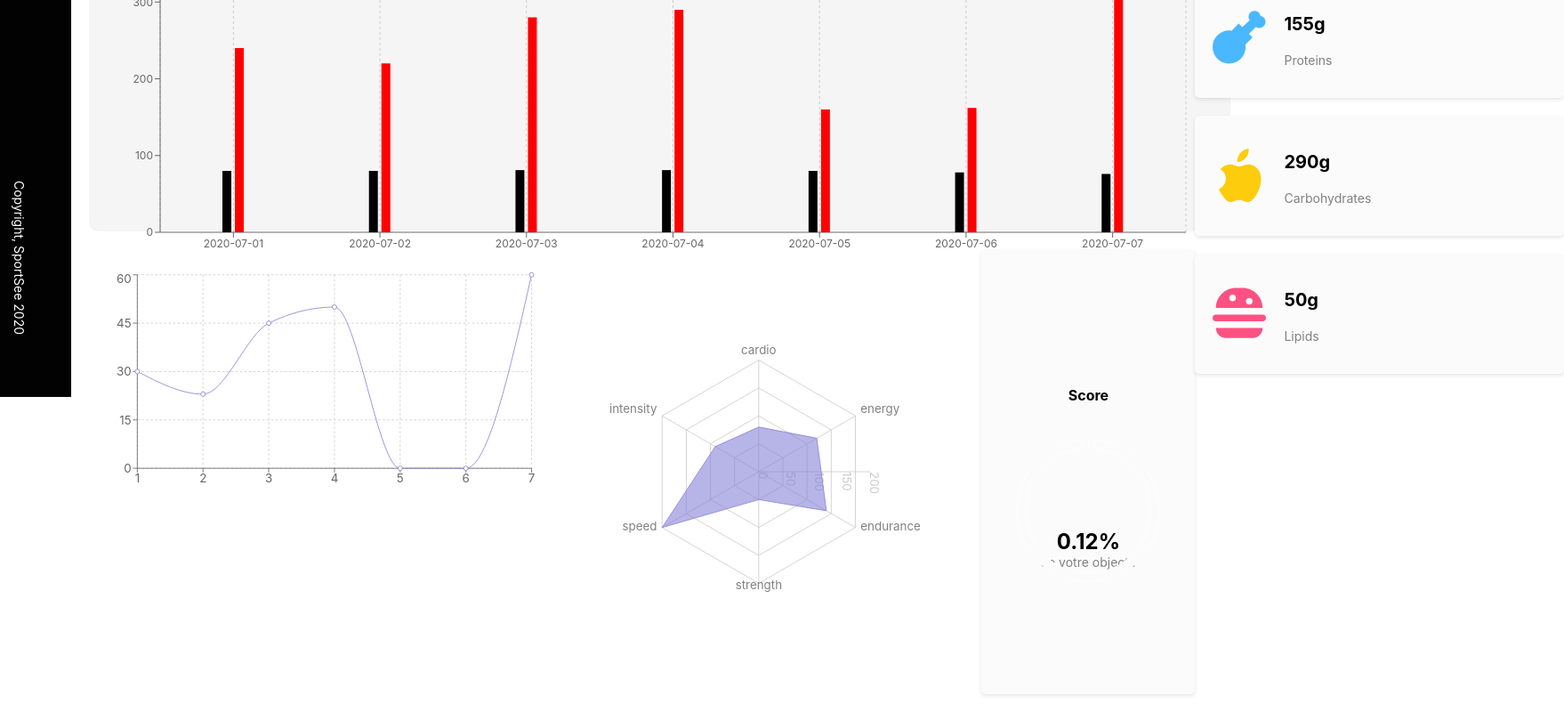
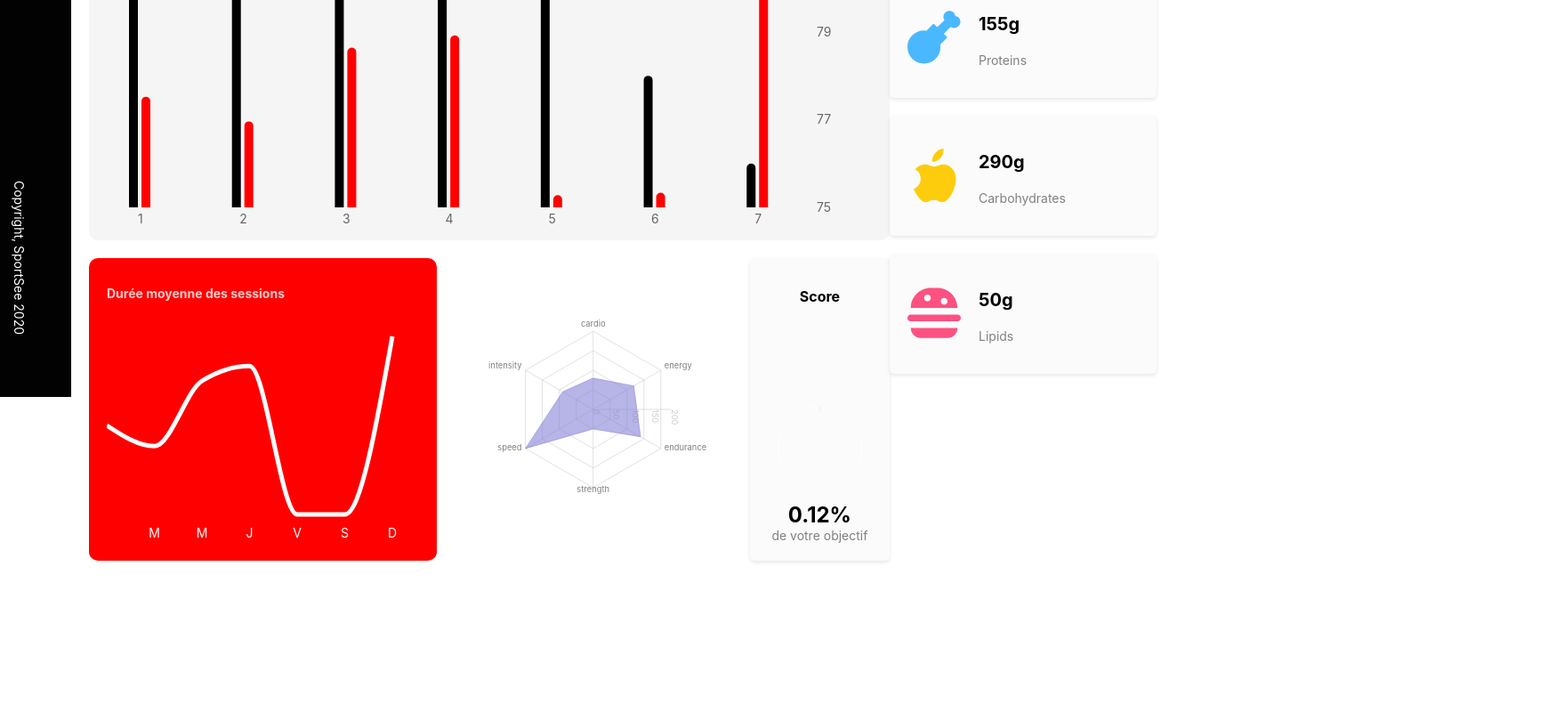
Before and after one commit to marco3866/projet12good, a React (Create React App) app: page /profile/12 in a window 1280 px wide. Shown: the part 394-1194 px from the top of the page at 89% size, 1758 px wide, since content can reach past the window. After the commit the page ends 1056 px from the top, so only its background shows below. Built offline with nearby package versions, Linux system fonts and the light colour scheme.

Commit message:
pas trop mal

```diff
--- a/src/components/ActivityChart/ActivityChart.css
+++ b/src/components/ActivityChart/ActivityChart.css
@@ -1,16 +1,24 @@
+/* ActivityChart.css */
 .ActivityChart {
   width: 100%;
   height: 400px;
   background-color: #f5f5f5;
   border-radius: 10px;
-  padding: 20px;
+  padding-bottom: 50px;
+}
 
 .chart-header {
   display: flex;
   justify-content: space-between;
   align-items: center;
+}
 
-    h2 {
+.chart-container {
+  width: 100%;
+  height: calc(100% - 60px); /* Ajustez en fonction de la hauteur du header */
+}
+
+.chart-header h2 {
   font-size: 18px;
   margin-bottom: 20px;
 }
@@ -18,11 +26,13 @@
 .legend {
   display: flex;
   gap: 20px;
+}
 
 .legend-item {
   display: flex;
   align-items: center;
   margin-right: 50px;
+}
 
 .legend-color {
   display: inline-block;
@@ -39,9 +49,6 @@
 .red {
   background-color: #ff0000;
 }
-      }
-    }
-  }
 
 .recharts-wrapper {
   width: 100% !important;
@@ -57,10 +64,11 @@
 }
 
 .recharts-tooltip {
-    background-color: white;
-    border: 1px solid #ddd;
+  background-color: red;
+  color: white;
   padding: 10px;
   border-radius: 5px;
+  font-size: 14px;
 }
 
 .recharts-cartesian-axis-tick {
@@ -76,4 +84,3 @@
   top: 0;
   right: 0;
 }
-}
--- a/src/components/ActivityChart/ActivityChart.js
+++ b/src/components/ActivityChart/ActivityChart.js
@@ -1,10 +1,25 @@
+// src/components/ActivityChart/ActivityChart.js
 import React from 'react';
 import {
   BarChart, Bar, XAxis, YAxis, CartesianGrid, Tooltip, ResponsiveContainer
 } from 'recharts';
+import CustomTooltip from './CustomTooltip'; // Update the import path if necessary
 import './ActivityChart.css';
 
-const ActivityChart = ({ data }) => (
+const ActivityChart = ({ data }) => {
+  // Transformer les données pour utiliser des numéros de jour
+  const transformedData = data.map((item, index) => ({
+    ...item,
+    day: index + 1 // Numérotation des jours à partir de 1
+  }));
+
+  // Calculez les valeurs minimales et maximales pour les axes
+  const minCal = Math.min(...transformedData.map(item => item.calories)) - 10;
+  const maxCal = Math.max(...transformedData.map(item => item.calories)) + 10;
+  const minKg = Math.min(...transformedData.map(item => item.kilogram)) - 1;
+  const maxKg = Math.max(...transformedData.map(item => item.kilogram)) + 1;
+
+  return (
     <div className="ActivityChart">
       <div className="chart-header">
         <h2>Activité quotidienne</h2>
@@ -19,21 +34,23 @@ const ActivityChart = ({ data }) => (
       </div>
       <ResponsiveContainer width="100%" height="100%">
         <BarChart
-        data={data}
+          data={transformedData}
           margin={{
             top: 20, right: 30, left: 0, bottom: 5,
           }}
-        barSize={10} // Ajustez cette valeur pour affiner les barres
+          barSize={10}
         >
-        <CartesianGrid vertical={true} horizontal={false} strokeDasharray="3 3" />
+          <CartesianGrid vertical={false} horizontal={true} strokeDasharray="3 3" />
           <XAxis dataKey="day" />
-        <YAxis />
-        <Tooltip />
-        <Bar dataKey="kilogram" fill="#000" />
-        <Bar dataKey="calories" fill="#ff0000" />
+          <YAxis yAxisId="left" orientation="left" domain={[minCal, maxCal]} hide={true} />
+          <YAxis yAxisId="right" orientation="right" domain={[minKg, maxKg]} tickLine={false} axisLine={false} />
+          <Tooltip content={<CustomTooltip />} /> {/* Use the CustomTooltip component */}
+          <Bar yAxisId="right" dataKey="kilogram" fill="#000" radius={[10, 10, 0, 0]} />
+          <Bar yAxisId="left" dataKey="calories" fill="#ff0000" radius={[10, 10, 0, 0]} />
         </BarChart>
       </ResponsiveContainer>
     </div>
   );
+};
 
 export default ActivityChart;
--- /dev/null
+++ b/src/components/ActivityChart/CustomTooltip.css
@@ -0,0 +1,12 @@
+/* src/components/CustomTooltip/CustomTooltip.css */
+.custom-tooltip {
+  background-color: red;
+  color: white;
+  padding: 10px;
+  border-radius: 5px;
+  font-size: 14px;
+}
+
+.label {
+  margin: 0;
+}
--- /dev/null
+++ b/src/components/ActivityChart/CustomTooltip.js
@@ -0,0 +1,24 @@
+// src/components/CustomTooltip/CustomTooltip.js
+import React from 'react';
+import PropTypes from 'prop-types';
+import './CustomTooltip.css';
+
+const CustomTooltip = ({ active, payload }) => {
+  if (active && payload && payload.length) {
+    return (
+      <div className="custom-tooltip">
+        <p className="label">{`Poids : ${payload[0].value} kg`}</p>
+        <p className="label">{`Calories brûlées : ${payload[1].value} kCal`}</p>
+      </div>
+    );
+  }
+
+  return null;
+};
+
+CustomTooltip.propTypes = {
+  active: PropTypes.bool,
+  payload: PropTypes.array,
+};
+
+export default CustomTooltip;
--- a/src/components/AverageSessionsChart/AverageSessionsChart.js
+++ b/src/components/AverageSessionsChart/AverageSessionsChart.js
@@ -1,18 +1,37 @@
 // src/components/AverageSessionsChart/AverageSessionsChart.js
 import React from 'react';
-import { LineChart, Line, XAxis, YAxis, Tooltip, CartesianGrid } from 'recharts';
+import {
+  LineChart, Line, XAxis, Tooltip, ResponsiveContainer
+} from 'recharts';
+import CustomTooltip from './CustomTooltip';
 import './AverageSessionsChart.sass';
 
 const AverageSessionsChart = ({ data }) => {
-    return (
-        <LineChart width={600} height={300} data={data}>
-            <CartesianGrid strokeDasharray="3 3" />
-            <XAxis dataKey="day" />
-            <YAxis />
-            <Tooltip />
-            <Line type="monotone" dataKey="sessionLength" stroke="#8884d8" />
+  // Transformer les données pour utiliser les jours de la semaine
+  const transformedData = data.map((item, index) => ({
+    ...item,
+    day: ['L', 'M', 'M', 'J', 'V', 'S', 'D'][index]
+  }));
+
+  return (
+    <div className="AverageSessionsChart">
+      <div className="chart-header">
+        <h2>Durée moyenne des sessions</h2>
+      </div>
+      <ResponsiveContainer width="100%" height="100%">
+        <LineChart
+          data={transformedData}
+          margin={{
+            top: 20, right: 30, left: 0, bottom: 50,
+          }}
+        >
+          <XAxis dataKey="day" tick={{ fill: '#fff', fontSize: 14 }} tickMargin={10} />
+          <Tooltip content={<CustomTooltip />} />
+          <Line type="monotone" dataKey="sessionLength" stroke="#fff" strokeWidth={5} dot={false} />
         </LineChart>
-    );
+      </ResponsiveContainer>
+    </div>
+  );
 };
 
 export default AverageSessionsChart;
--- a/src/components/AverageSessionsChart/AverageSessionsChart.sass
+++ b/src/components/AverageSessionsChart/AverageSessionsChart.sass
@@ -1 +1,42 @@
 .AverageSessionsChart
+  width: 100%
+  height: 300px // Ajusté pour rendre le carré plus petit
+  background-color: #ff0000
+  border-radius: 10px
+  padding: 20px
+  color: #fff
+
+.chart-header h2
+  font-size: 14px // Réduit la taille de la police pour le titre
+  margin-bottom: 20px
+  color: rgba(255, 255, 255, 0.8) // Blanc plus clair
+
+.recharts-wrapper
+  width: 100% !important
+  height: 100% !important
+
+.recharts-line
+  stroke: #fff !important
+
+.recharts-line-curve
+  stroke-width: 5px !important
+
+.recharts-cartesian-axis-tick
+  font-size: 14px
+  color: rgba(255, 255, 255, 0.8) !important // Blanc plus clair
+
+.recharts-tooltip-wrapper .recharts-default-tooltip
+  background-color: #ff0000
+  color: #fff
+
+.recharts-xAxis .recharts-cartesian-axis-line,
+.recharts-yAxis .recharts-cartesian-axis-line
+  display: none
+
+.recharts-xAxis .recharts-cartesian-axis-tick-line,
+.recharts-yAxis .recharts-cartesian-axis-tick-line
+  display: none
+
+.recharts-cartesian-grid-horizontal,
+.recharts-cartesian-grid-vertical
+  display: none
--- /dev/null
+++ b/src/components/AverageSessionsChart/CustomTooltip.js
@@ -0,0 +1,23 @@
+// src/components/AverageSessionsChart/CustomTooltip.js
+import React from 'react';
+import PropTypes from 'prop-types';
+import './CustomTooltip.sass';
+
+const CustomTooltip = ({ active, payload }) => {
+  if (active && payload && payload.length) {
+    return (
+      <div className="custom-tooltip">
+        <p className="label">{`${payload[0].value} min`}</p>
+      </div>
+    );
+  }
+
+  return null;
+};
+
+CustomTooltip.propTypes = {
+  active: PropTypes.bool,
+  payload: PropTypes.array,
+};
+
+export default CustomTooltip;
--- /dev/null
+++ b/src/components/AverageSessionsChart/CustomTooltip.sass
@@ -0,0 +1,8 @@
+// src/components/AverageSessionsChart/CustomTooltip.sass
+.custom-tooltip
+  background-color: rgba(255, 255, 255, 0.8)
+  padding: 10px
+  border-radius: 5px
+  color: #000
+  font-size: 14px
+  box-shadow: 0 0 10px rgba(0, 0, 0, 0.1)
```
Lines whose indentation alone changed are shown as unchanged.
